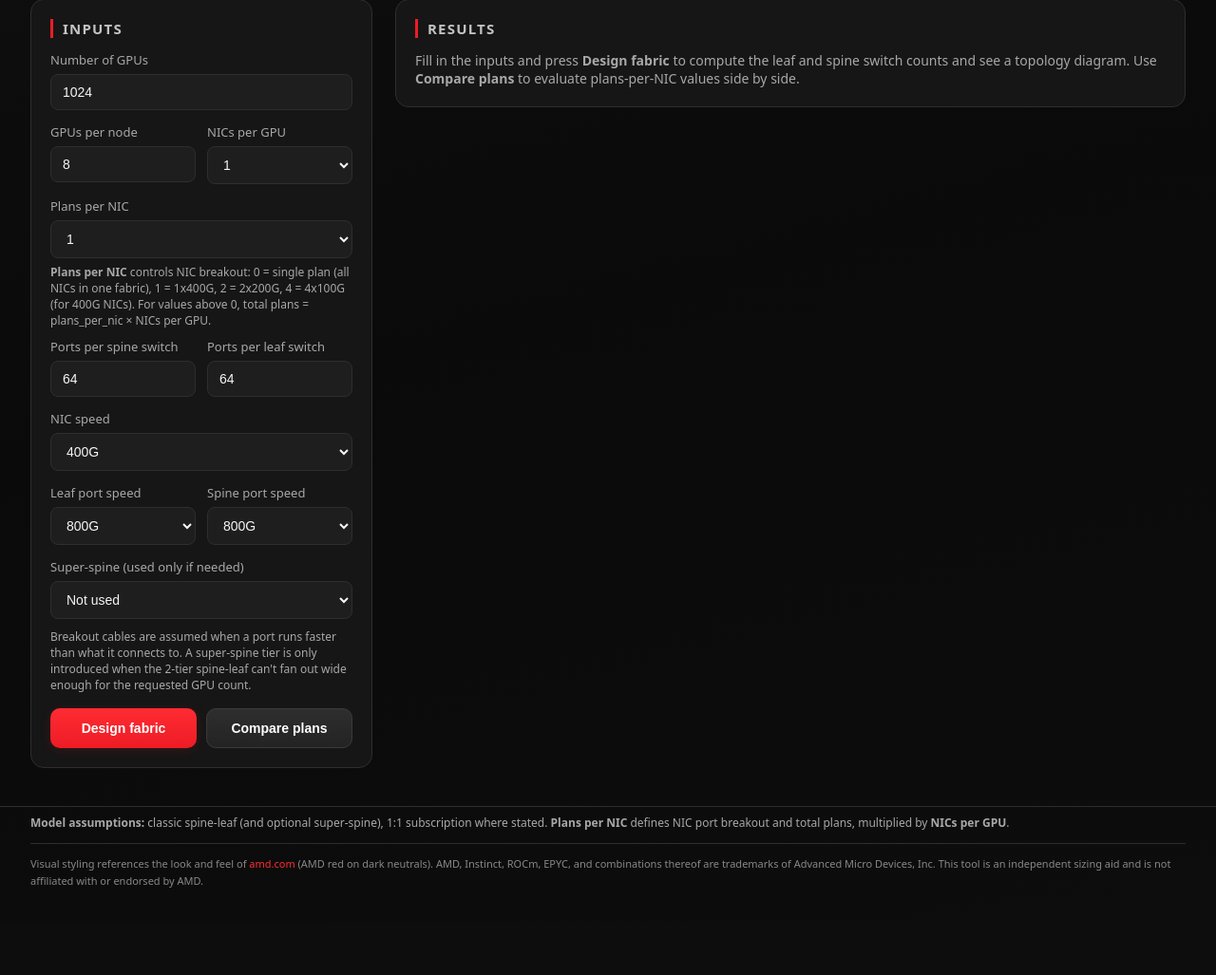
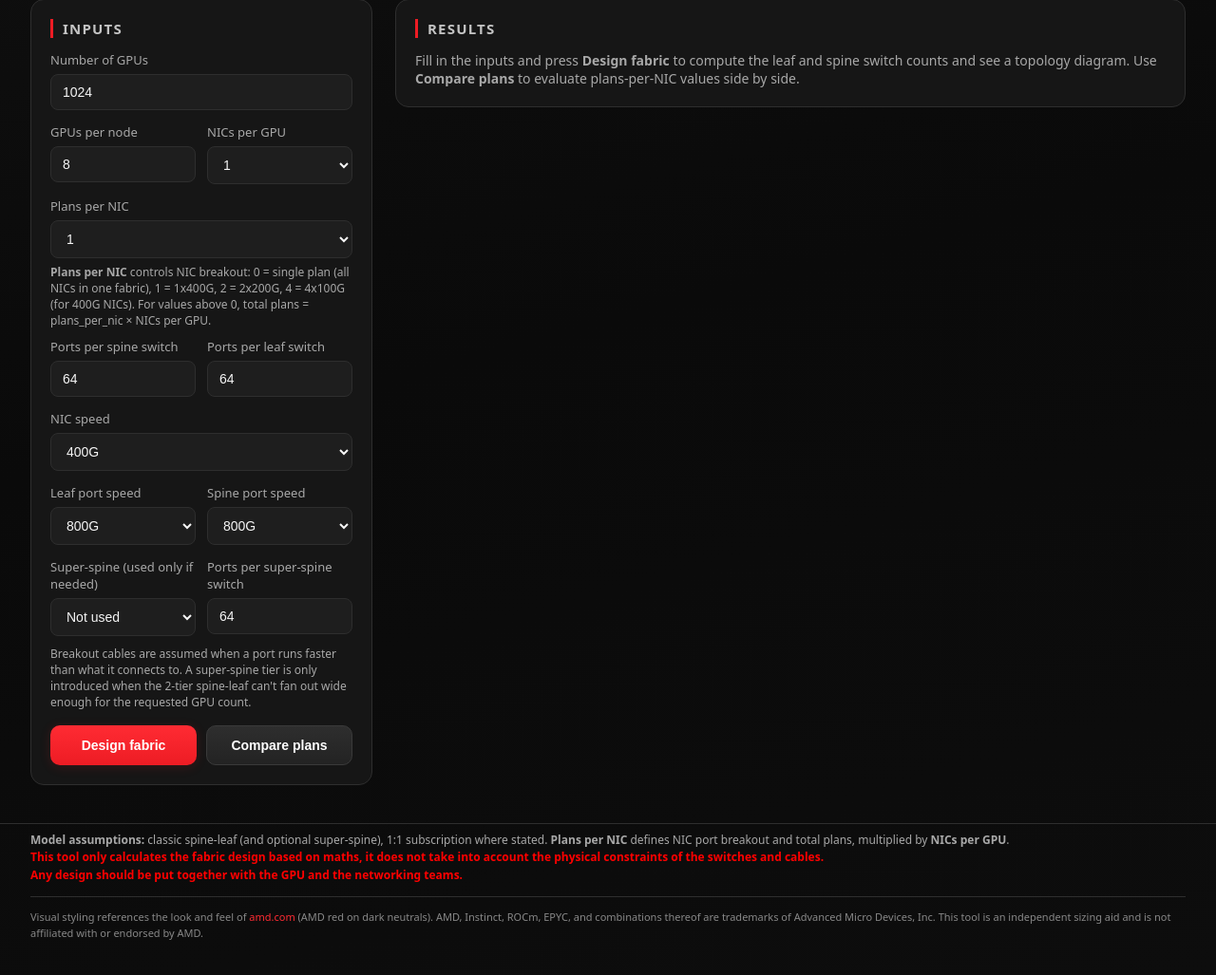
Before and after one commit to tdmakepeace/AINetworkscaling, a Flask app: page / in a window 1280 px wide. Shown: the part 195-1222 px from the top of the page at 95% size. Before the commit the page ends 1130 px from the top, so only its background shows below. Run offline with Flask 3, Linux system fonts and the light colour scheme; parts of the project's set-up code (start-up, migrations or seed data) failed here and were passed over.

Commit message:
Enhance README and UI for super-spine configuration
Updated README to clarify super-spine switch radix and BOM details. Modified HTML template to include input fields for super-spine ports and added validation for super-spine configurations in app logic. Added warnings regarding design validation with network vendors. Improved example descriptions for clarity.

```diff
--- a/app.py
+++ b/app.py
@@ -39,6 +39,7 @@ class DesignInputs:
     gpus_per_node: int
     nics_per_gpu: int  # 1, 2, 3 -> NICs per GPU
     spine_ports: int
+    super_spine_ports: int
     leaf_ports: int
     nic_speed: int  # 400 or 800
     leaf_speed: int  # 400, 800 or 1600
@@ -378,12 +379,12 @@ def _design_fabric_compute(inp: DesignInputs) -> DesignResult:
     total_spine_super_links = (
         spines_per_plane_3t * spine_ports_up * spine_to_super_fanout
     )
-    links_absorbed_per_super = inp.spine_ports * super_to_spine_fanout
+    links_absorbed_per_super = inp.super_spine_ports * super_to_spine_fanout
     super_spines_per_plane = max(
         1, math.ceil(total_spine_super_links / links_absorbed_per_super)
     )
     ports_used_per_super = (
-        inp.spine_ports
+        inp.super_spine_ports
     )  # all super-spine ports used toward spine layer
 
     # Each spine should be able to reach at least `super_spines_per_plane`
@@ -414,7 +415,8 @@ def _design_fabric_compute(inp: DesignInputs) -> DesignResult:
     notes.append(
         f"3-tier design: {pods_per_plane} pod(s) per plane, each pod with "
         f"{leaves_per_pod} leaves and {spines_per_pod} spines; "
-        f"{super_spines_per_plane} super-spines @ {inp.super_spine_speed}G."
+        f"{super_spines_per_plane} super-spines @ {inp.super_spine_speed}G "
+        f"with {inp.super_spine_ports} ports each."
     )
     notes.append(
         f"Each spine splits its {inp.spine_ports} ports as "
@@ -668,9 +670,9 @@ def build_bill_of_materials(result: DesignResult) -> BillOfMaterials:
     if result.total_super_spines == 0:
         super_switch_spec = "Not used"
     elif super_speed:
-        super_switch_spec = f"{inp.spine_ports}-port @ {_fmt_speed(super_speed)}"
+        super_switch_spec = f"{inp.super_spine_ports}-port @ {_fmt_speed(super_speed)}"
     else:
-        super_switch_spec = f"{inp.spine_ports}-port (speed unset)"
+        super_switch_spec = f"{inp.super_spine_ports}-port (speed unset)"
 
     super_layer_note = ""
     if result.total_super_spines == 0:
@@ -1000,7 +1002,7 @@ def render_svg(result: DesignResult) -> str:
                 f'<text x="{sx}" y="{super_y + 16}" text-anchor="middle" fill="white" '
                 f'font-weight="600">{label}</text>'
                 f'<text x="{sx}" y="{super_y + 30}" text-anchor="middle" fill="#ddd6fe" '
-                f'font-size="11">{result.inputs.spine_ports}-port @ '
+                f'font-size="11">{result.inputs.super_spine_ports}-port @ '
                 f"{_fmt_speed(plane.super_spine_speed)}</text>"
             )
 
@@ -1202,6 +1204,7 @@ DEFAULTS = dict(
     gpus_per_node=8,
     nics_per_gpu=1,
     spine_ports=64,
+    super_spine_ports=64,
     leaf_ports=64,
     nic_speed=400,
     leaf_speed=800,
@@ -1257,6 +1260,9 @@ def index():
                 gpus_per_node=int(request.form["gpus_per_node"]),
                 nics_per_gpu=int(request.form["nics_per_gpu"]),
                 spine_ports=int(request.form["spine_ports"]),
+                super_spine_ports=int(
+                    request.form.get("super_spine_ports", request.form["spine_ports"])
+                ),
                 leaf_ports=int(request.form["leaf_ports"]),
                 nic_speed=int(request.form["nic_speed"]),
                 leaf_speed=int(request.form["leaf_speed"]),
@@ -1273,7 +1279,11 @@ def index():
                 raise ValueError("GPUs per node must be positive.")
             if form["nics_per_gpu"] not in (1, 2, 3):
                 raise ValueError("NICs per GPU must be 1, 2 or 3.")
-            if form["spine_ports"] <= 1 or form["leaf_ports"] <= 1:
+            if (
+                form["spine_ports"] <= 1
+                or form["super_spine_ports"] <= 1
+                or form["leaf_ports"] <= 1
+            ):
                 raise ValueError("Port counts must be > 1.")
             if form["nic_speed"] not in (400, 800):
                 raise ValueError("NIC speed must be 400G or 800G.")
--- a/templates/index.html
+++ b/templates/index.html
@@ -502,6 +502,7 @@
         </div>
       </div>
 
+      <div class="row">
         <div class="field">
           <label for="super_spine_speed">Super-spine (used only if needed)</label>
           <select id="super_spine_speed" name="super_spine_speed">
@@ -509,6 +510,11 @@
             <option value="800" {% if form.super_spine_speed == 800 %}selected{% endif %}>Enable at 800G</option>
             <option value="1600" {% if form.super_spine_speed == 1600 %}selected{% endif %}>Enable at 1.6T</option>
           </select>
+        </div>
+        <div class="field">
+          <label for="super_spine_ports">Ports per super-spine switch</label>
+          <input id="super_spine_ports" name="super_spine_ports" type="number" min="2" value="{{ form.super_spine_ports }}" required />
+        </div>
       </div>
 
       <p style="font-size: 12px; color: var(--muted); margin: -4px 0 10px;">
@@ -741,6 +747,10 @@
             {% endfor %}
           </tbody>
         </table>
+        <p>
+          <span style="color: red;">Where Multiplane are considered, Shuffle boxes might be needed. or breakout cables might be used.</span> <br>
+          <span style="color: red;">Any design must be validated with your network vendor of choice to make sure cable and optic options are supported.</span> <br>
+         </p>
       </div>
     </div>
   </div>
@@ -772,7 +782,9 @@
 
   <footer>
     <strong>Model assumptions:</strong> classic spine-leaf (and optional super-spine), 1:1 subscription where stated.
-    <b>Plans per NIC</b> defines NIC port breakout and total plans, multiplied by <b>NICs per GPU</b>.
+    <b>Plans per NIC</b> defines NIC port breakout and total plans, multiplied by <b>NICs per GPU</b>. <br>
+    <b><span style="color: red;">This tool only calculates the fabric design based on maths, it does not take into account the physical constraints of the switches and cables.</span></b> <br>
+    <b><span style="color: red;">Any design should be put together with the GPU and the networking teams.</span></b> <br>
     <div class="footer-disclaimer">
       Visual styling references the look and feel of
       <a href="https://www.amd.com/" target="_blank" rel="noopener noreferrer">amd.com</a>
```
Also changed, not shown: README.md. Lines whose indentation alone changed are shown as unchanged.
